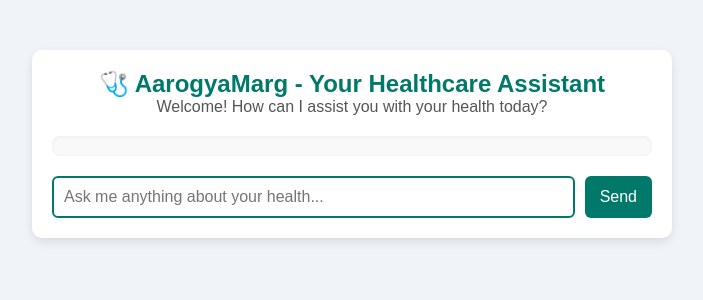
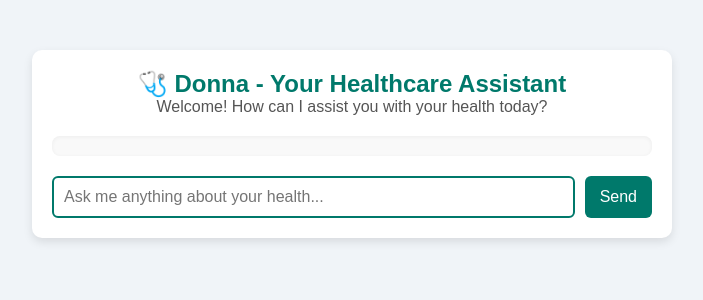
Before and after one commit to kaushikp020603/Healthcare-Chatbot, a Flask app: page / in a window 1280 px wide. Shown: the top 300 px of the page, without its empty margins (288-991 px from the left). Run offline with Flask 3, Linux system fonts and the light colour scheme.

Commit message:
Update chat.html

```diff
--- a/templates/chat.html
+++ b/templates/chat.html
@@ -3,13 +3,13 @@
 <head>
     <meta charset="UTF-8">
     <meta name="viewport" content="width=device-width, initial-scale=1.0">
-    <title>Mera Chela - Healthcare Chatbot</title>
+    <title>Donna AI</title>
     <link rel="stylesheet" href="{{ url_for('static', filename='styles.css') }}">
 </head>
 <body>
     <div class="chat-container">
         <header>
-            <h1>🩺 AarogyaMarg - Your Healthcare Assistant</h1>
+            <h1>🩺 Donna - Your Healthcare Assistant</h1>
             <p>Welcome! How can I assist you with your health today?</p>
         </header>
 
```
